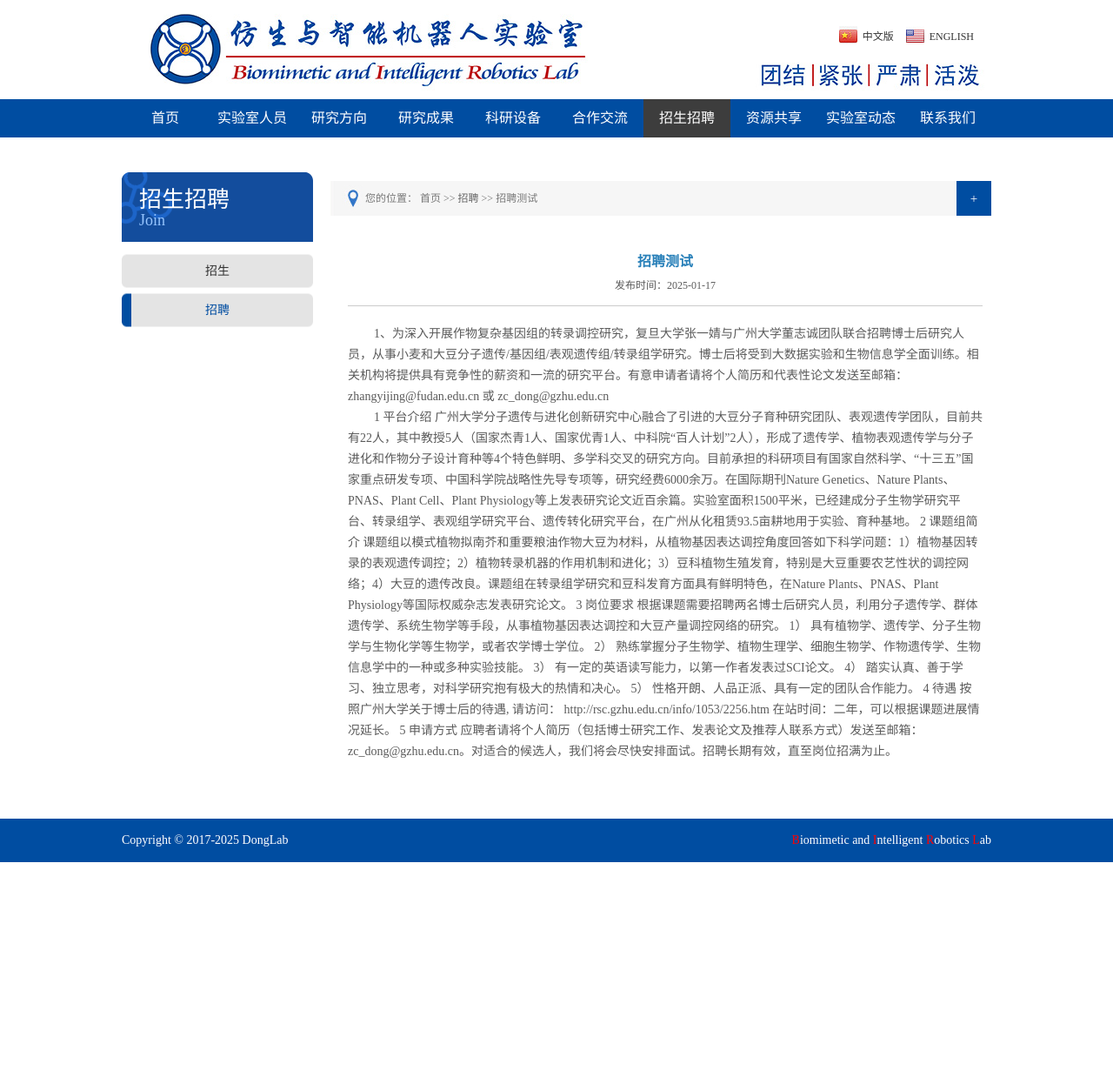
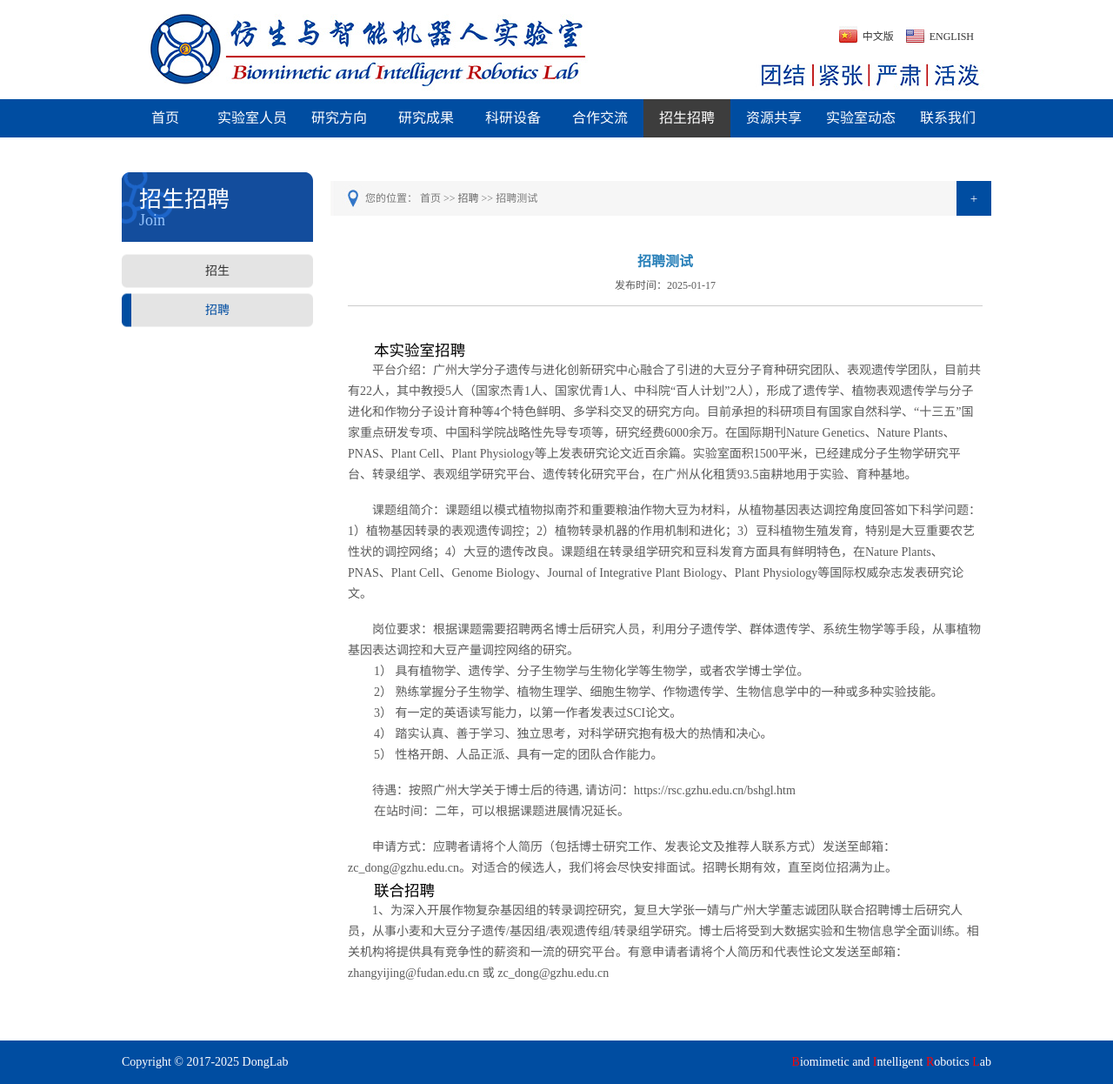
Before and after one commit to zhanweimin2021/zhanweimin2021.github.io, a Jekyll site: the page built from recruit/_posts/2025-01-17-recruit1.html, in a window 1280 px wide. Shown: the whole page at 87% size. Built offline with Jekyll 4.4.1, drawn with Linux system fonts in a browser that asks for light colours; before the commit the page ends 991 px from its top, so only the background shows below that.

Commit message:
Update 2025-01-17-recruit1.html

```diff
--- a/recruit/_posts/2025-01-17-recruit1.html
+++ b/recruit/_posts/2025-01-17-recruit1.html
@@ -10,27 +10,22 @@ title: 招聘测试
 keywords: 招聘测试
 description: 招聘测试
 ---
-<p>1、为深入开展作物复杂基因组的转录调控研究，复旦大学张一婧与广州大学董志诚团队联合招聘博士后研究人员，从事小麦和大豆分子遗传/基因组/表观遗传组/转录组学研究。博士后将受到大数据实验和生物信息学全面训练。相关机构将提供具有竞争性的薪资和一流的研究平台。有意申请者请将个人简历和代表性论文发送至邮箱：
-zhangyijing@fudan.edu.cn 或 zc_dong@gzhu.edu.cn</p>
-<p>1 平台介绍
-广州大学分子遗传与进化创新研究中心融合了引进的大豆分子育种研究团队、表观遗传学团队，目前共有22人，其中教授5人（国家杰青1人、国家优青1人、中科院“百人计划”2人），形成了遗传学、植物表观遗传学与分子进化和作物分子设计育种等4个特色鲜明、多学科交叉的研究方向。目前承担的科研项目有国家自然科学、“十三五”国家重点研发专项、中国科学院战略性先导专项等，研究经费6000余万。在国际期刊Nature Genetics、Nature Plants、PNAS、Plant Cell、Plant Physiology等上发表研究论文近百余篇。实验室面积1500平米，已经建成分子生物学研究平台、转录组学、表观组学研究平台、遗传转化研究平台，在广州从化租赁93.5亩耕地用于实验、育种基地。
-2 课题组简介
-课题组以模式植物拟南芥和重要粮油作物大豆为材料，从植物基因表达调控角度回答如下科学问题：1）植物基因转录的表观遗传调控；2）植物转录机器的作用机制和进化；3）豆科植物生殖发育，特别是大豆重要农艺性状的调控网络；4）大豆的遗传改良。课题组在转录组学研究和豆科发育方面具有鲜明特色，在Nature Plants、PNAS、Plant Physiology等国际权威杂志发表研究论文。
-3 岗位要求
-根据课题需要招聘两名博士后研究人员，利用分子遗传学、群体遗传学、系统生物学等手段，从事植物基因表达调控和大豆产量调控网络的研究。
-1）  具有植物学、遗传学、分子生物学与生物化学等生物学，或者农学博士学位。
-
-2）  熟练掌握分子生物学、植物生理学、细胞生物学、作物遗传学、生物信息学中的一种或多种实验技能。
-
-3）  有一定的英语读写能力，以第一作者发表过SCI论文。
-
-4）  踏实认真、善于学习、独立思考，对科学研究抱有极大的热情和决心。
-
-5）  性格开朗、人品正派、具有一定的团队合作能力。
-
-4 待遇
-按照广州大学关于博士后的待遇, 请访问：
-http://rsc.gzhu.edu.cn/info/1053/2256.htm
-在站时间：二年，可以根据课题进展情况延长。
-5 申请方式
-应聘者请将个人简历（包括博士研究工作、发表论文及推荐人联系方式）发送至邮箱：zc_dong@gzhu.edu.cn。对适合的候选人，我们将会尽快安排面试。招聘长期有效，直至岗位招满为止。</p>
+<br>
+<h3>本实验室招聘</h3>
+<p  style="text-indent:2em">平台介绍：广州大学分子遗传与进化创新研究中心融合了引进的大豆分子育种研究团队、表观遗传学团队，目前共有22人，其中教授5人（国家杰青1人、国家优青1人、中科院“百人计划”2人），形成了遗传学、植物表观遗传学与分子进化和作物分子设计育种等4个特色鲜明、多学科交叉的研究方向。目前承担的科研项目有国家自然科学、“十三五”国家重点研发专项、中国科学院战略性先导专项等，研究经费6000余万。在国际期刊Nature Genetics、Nature Plants、PNAS、Plant Cell、Plant Physiology等上发表研究论文近百余篇。实验室面积1500平米，已经建成分子生物学研究平台、转录组学、表观组学研究平台、遗传转化研究平台，在广州从化租赁93.5亩耕地用于实验、育种基地。</p>
+<br>
+<p  style="text-indent:2em">课题组简介：课题组以模式植物拟南芥和重要粮油作物大豆为材料，从植物基因表达调控角度回答如下科学问题：1）植物基因转录的表观遗传调控；2）植物转录机器的作用机制和进化；3）豆科植物生殖发育，特别是大豆重要农艺性状的调控网络；4）大豆的遗传改良。课题组在转录组学研究和豆科发育方面具有鲜明特色，在Nature Plants、PNAS、Plant Cell、Genome Biology、Journal of Integrative Plant Biology、Plant Physiology等国际权威杂志发表研究论文。</p>
+<br>
+<p  style="text-indent:2em">岗位要求：根据课题需要招聘两名博士后研究人员，利用分子遗传学、群体遗传学、系统生物学等手段，从事植物基因表达调控和大豆产量调控网络的研究。</p>
+<p> 1） 具有植物学、遗传学、分子生物学与生物化学等生物学，或者农学博士学位。</p>
+<p> 2） 熟练掌握分子生物学、植物生理学、细胞生物学、作物遗传学、生物信息学中的一种或多种实验技能。</p>
+<p> 3） 有一定的英语读写能力，以第一作者发表过SCI论文。</p>
+<p> 4） 踏实认真、善于学习、独立思考，对科学研究抱有极大的热情和决心。</p>
+<p> 5） 性格开朗、人品正派、具有一定的团队合作能力。</p>
+<br>
+<p  style="text-indent:2em">待遇：按照广州大学关于博士后的待遇, 请访问：https://rsc.gzhu.edu.cn/bshgl.htm</p>
+<p> 在站时间：二年，可以根据课题进展情况延长。</p>
+<br>
+<p  style="text-indent:2em">申请方式：应聘者请将个人简历（包括博士研究工作、发表论文及推荐人联系方式）发送至邮箱：zc_dong@gzhu.edu.cn。对适合的候选人，我们将会尽快安排面试。招聘长期有效，直至岗位招满为止。</p>
+<h3>联合招聘</h3>
+<p  style="text-indent:2em">1、为深入开展作物复杂基因组的转录调控研究，复旦大学张一婧与广州大学董志诚团队联合招聘博士后研究人员，从事小麦和大豆分子遗传/基因组/表观遗传组/转录组学研究。博士后将受到大数据实验和生物信息学全面训练。相关机构将提供具有竞争性的薪资和一流的研究平台。有意申请者请将个人简历和代表性论文发送至邮箱：zhangyijing@fudan.edu.cn 或 zc_dong@gzhu.edu.cn</p>
```
